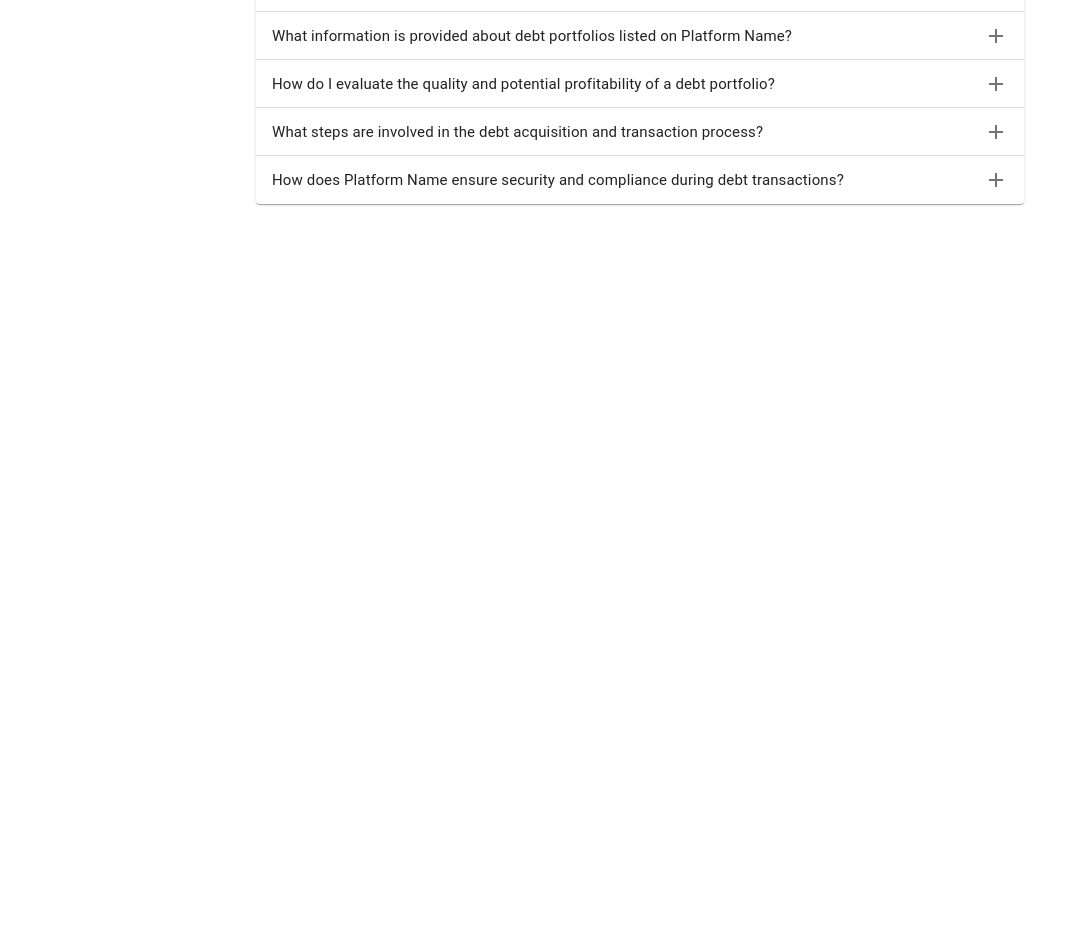
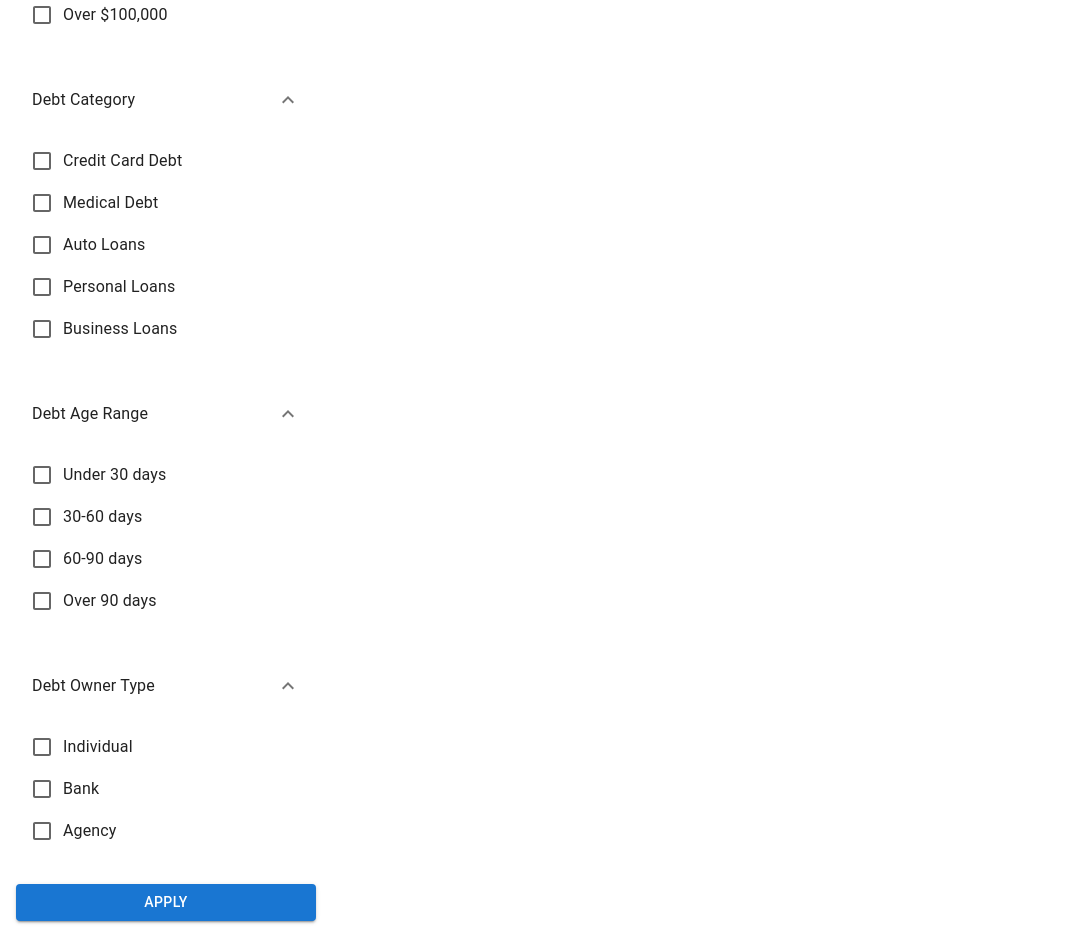
Before and after one commit to pandeytanish/course-app, a React (Create React App) app: page / in a window 1280 px wide. Shown: the part 220-1157 px from the top of the page, without its empty margins (0-1073 px from the left). Before the commit the page ends 800 px from the top, so only its background shows below. Built offline with nearby package versions, Linux system fonts and the light colour scheme.

Commit message:
Buyers Section

```diff
--- a/src/App.tsx
+++ b/src/App.tsx
@@ -1,4 +1,5 @@
 import './App.css';
+import BuyerFilter from './BuyerFilter';
 import Main from './Components/Main';
 import NavBar from './Components/NavBar';
 import UpperNavBar from './Components/UpperNavBar';
@@ -11,7 +12,8 @@ function App() {
       {/* <UpperNavBar/> */}
       {/* <NavBar/> */}
       {/* <Main/> */}
-      <FaqTask/>
+      {/* <FaqTask/> */}
+      <BuyerFilter/>
     </div>
   );
 }
--- /dev/null
+++ b/src/BuyerFilter.tsx
@@ -0,0 +1,142 @@
+import React, { Component } from 'react';
+import {
+  Accordion,
+  AccordionSummary,
+  AccordionDetails,
+  FormControlLabel,
+  FormGroup,
+  Checkbox,
+  Button,
+  Box,
+  Typography,
+} from '@mui/material';
+import ExpandMoreIcon from '@mui/icons-material/ExpandMore';
+
+const mockData = {
+  debtSizes: ['Under $10,000', '$10,000 - $50,000', '$50,000 - $100,000', 'Over $100,000'],
+  debtCategories: ['Credit Card Debt', 'Medical Debt', 'Auto Loans', 'Personal Loans', 'Business Loans'],
+  debtAgeRanges: ['Under 30 days', '30-60 days', '60-90 days', 'Over 90 days'],
+  debtOwnerTypes: ['Individual', 'Bank', 'Agency'],
+};
+
+interface State {
+  filters: {
+    debtSize: string[];
+    debtCategory: string[];
+    debtAgeRange: string[];
+    debtOwnerType: string[];
+  };
+  expanded: {
+    debtSize: boolean;
+    debtCategory: boolean;
+    debtAgeRange: boolean;
+    debtOwnerType: boolean;
+  };
+}
+
+class BuyerFilter extends Component<{}, State> {
+  constructor(props: {}) {
+    super(props);
+    this.state = {
+      filters: {
+        debtSize: ['Under $10,000'],
+        debtCategory: ['Credit Card Debt'],
+        debtAgeRange: ['Under 30 days'],
+        debtOwnerType: ['Individual'],
+      },
+      expanded: {
+        debtSize: true,
+        debtCategory: true,
+        debtAgeRange: true,
+        debtOwnerType: true,
+      },
+    };
+  }
+
+  handleAccordionChange = (panel: keyof State['expanded']) => (event: React.SyntheticEvent, isExpanded: boolean) => {
+    this.setState((prevState) => ({
+      expanded: {
+        ...prevState.expanded,
+        [panel]: isExpanded,
+      },
+    }));
+  };
+
+  render() {
+    const { expanded } = this.state;
+
+    return (
+      <Box sx={{ padding: 2, width: 300 }}>
+        <Accordion sx={{ border: 'none', boxShadow: 'none' }} expanded={expanded.debtSize} onChange={this.handleAccordionChange('debtSize')}>
+          <AccordionSummary expandIcon={<ExpandMoreIcon />}>
+            <Typography>Debt Size</Typography>
+          </AccordionSummary>
+          <AccordionDetails>
+            <FormGroup>
+              {mockData.debtSizes.map((size) => (
+                <FormControlLabel
+                  key={size}
+                  control={<Checkbox />}
+                  label={size}
+                />
+              ))}
+            </FormGroup>
+          </AccordionDetails>
+        </Accordion>
+        <Accordion sx={{ border: 'none', boxShadow: 'none' }} expanded={expanded.debtCategory} onChange={this.handleAccordionChange('debtCategory')}>
+          <AccordionSummary expandIcon={<ExpandMoreIcon />}>
+            <Typography>Debt Category</Typography>
+          </AccordionSummary>
+          <AccordionDetails>
+            <FormGroup>
+              {mockData.debtCategories.map((category) => (
+                <FormControlLabel
+                  key={category}
+                  control={<Checkbox />}
+                  label={category}
+                />
+              ))}
+            </FormGroup>
+          </AccordionDetails>
+        </Accordion>
+        <Accordion sx={{ border: 'none', boxShadow: 'none' }} expanded={expanded.debtAgeRange} onChange={this.handleAccordionChange('debtAgeRange')}>
+          <AccordionSummary expandIcon={<ExpandMoreIcon />}>
+            <Typography>Debt Age Range</Typography>
+          </AccordionSummary>
+          <AccordionDetails>
+            <FormGroup>
+              {mockData.debtAgeRanges.map((range) => (
+                <FormControlLabel
+                  key={range}
+                  control={<Checkbox />}
+                  label={range}
+                />
+              ))}
+            </FormGroup>
+          </AccordionDetails>
+        </Accordion>
+        <Accordion sx={{ border: 'none', boxShadow: 'none' }} expanded={expanded.debtOwnerType} onChange={this.handleAccordionChange('debtOwnerType')}>
+          <AccordionSummary expandIcon={<ExpandMoreIcon />}>
+            <Typography>Debt Owner Type</Typography>
+          </AccordionSummary>
+          <AccordionDetails>
+            <FormGroup>
+              {mockData.debtOwnerTypes.map((type) => (
+                <FormControlLabel
+                  key={type}
+                  control={<Checkbox />}
+                  label={type}
+                />
+              ))}
+            </FormGroup>
+          </AccordionDetails>
+        </Accordion>
+        <Button variant="contained" color="primary" sx={{ mt: 2, width: '100%' }}>
+          Apply
+        </Button>
+      </Box>
+    );
+  }
+}
+
+export default BuyerFilter;
```
